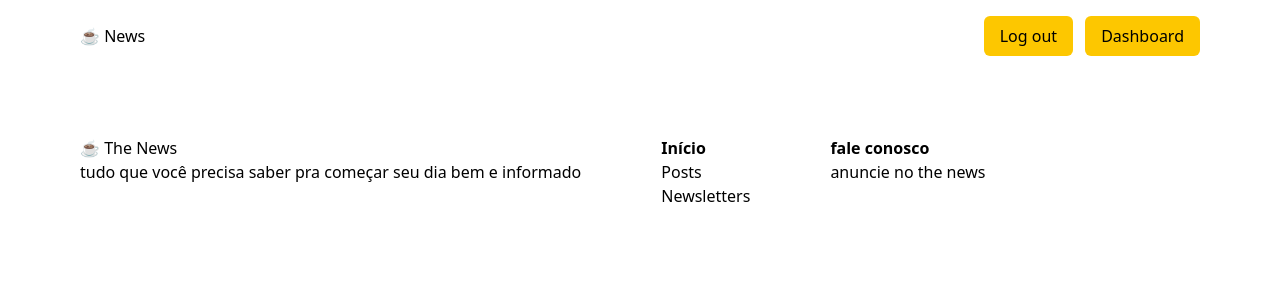
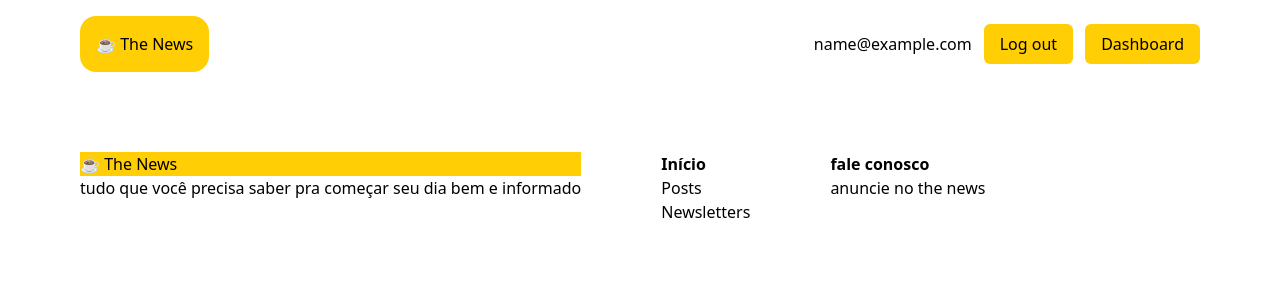
Before and after one commit to AndreiFlau/Waffles-NewsCase-Frontend, a React (Vite) app: page / in a window 1280 px wide. Shown: the top 300 px of the page. Built offline with nearby package versions, Linux system fonts and the light colour scheme; no server answers; sample sign-in values are in the browser's storage.

Commit message:
improve the user component

```diff
--- a/src/components/Footer.tsx
+++ b/src/components/Footer.tsx
@@ -3,17 +3,17 @@ function Footer() {
     <footer className="mt-20">
       <div className="flex gap-20">
         <div>
-          <h1 className="text-black">☕ The News</h1>
+          <h1 className="text-black bg-[#FFCE04]">☕ The News</h1>
           <p>tudo que você precisa saber pra começar seu dia bem e informado</p>
         </div>
         <div className="flex flex-col">
           <h3 className="font-bold">Início</h3>
-          <a href="">Posts</a>
-          <a href="">Newsletters</a>
+          <a>Posts</a>
+          <a>Newsletters</a>
         </div>
         <div className="flex flex-col">
           <h3 className="font-bold">fale conosco</h3>
-          <a href="">anuncie no the news</a>
+          <a>anuncie no the news</a>
         </div>
       </div>
     </footer>
--- a/src/components/Header.tsx
+++ b/src/components/Header.tsx
@@ -28,11 +28,12 @@ function Header() {
   return (
     <header>
       <div className="flex items-center">
-        <div className="text-black-500">
-          <h1>☕ News</h1>
+        <div className="text-black-500 bg-[#FFCE04] rounded-2xl p-4">
+          <h1>☕ The News</h1>
         </div>
         {user && (
-          <div className="ml-auto gap-3 flex">
+          <div className="ml-auto gap-3 flex items-center">
+            <h3>{user.email}</h3>
             <Button onClick={logoutFunc}>Log out</Button>
             <Button onClick={handleClick}>{user.admin && !clicked ? "User" : "Dashboard"}</Button>
           </div>
--- a/src/components/Pages/User.tsx
+++ b/src/components/Pages/User.tsx
@@ -46,20 +46,46 @@ function User() {
   if (loading) {
     return (
       <section>
-        <h1>User</h1>
         <p>Loading...</p>
       </section>
     );
   }
 
   return (
-    <section>
-      <h1>User</h1>
-      <h1>{quote}</h1>
-      {newsletter.map((item) => {
-        return <div key={item.id}>{item.newsletterId}</div>;
-      })}
-      <h3>{streak?.currentStreak}</h3>
+    <section className="container mx-auto px-4 grid grid-cols-2 gap-10">
+      <div className="mt-4 mb-8 col-span-full">
+        <div className="bg-white p-6 rounded-lg shadow-lg">
+          <blockquote className="text-xl italic text-gray-800">{quote}</blockquote>
+        </div>
+      </div>
+
+      <div className="mb-8 row-start-2 h-full">
+        {loading ? (
+          <div className="p-6  bg-gray-50 flex items-center justify-center transition-all duration-300">
+            <p className="text-gray-500 animate-pulse">Loading...</p>
+          </div>
+        ) : (
+          <div className="space-y-2 p-4 bg-gray-50 rounded-lg">
+            <h2 className="text-2xl font-semibold text-gray-800 mb-4">Newsletters Lidas:</h2>
+            <div className="space-y-2">
+              {newsletter.map((item, index) => (
+                <div
+                  key={item.id}
+                  className="flex items-center justify-between p-3 bg-white rounded-lg shadow-sm hover:shadow-md transition-shadow duration-200"
+                >
+                  <span className="text-lg font-medium text-gray-600 w-12">{index + 1}</span>
+                  <span className="text-gray-700 flex-1">{item.newsletterId}</span>
+                </div>
+              ))}
+            </div>
+          </div>
+        )}
+      </div>
+
+      <div className="max-w-md mx-auto p-6 bg-green-50 rounded-lg shadow-md text-center row-start-2 col-start-2">
+        <h3 className="text-2xl font-bold text-green-700">Você está em uma sequência de {streak?.currentStreak} dias!</h3>
+        <p className="text-sm text-green-600 mt-2">Continue assim, cada dia conta para alcançar seus objetivos!</p>
+      </div>
     </section>
   );
 }
--- a/src/components/sections/NewsletterStats.tsx
+++ b/src/components/sections/NewsletterStats.tsx
@@ -75,9 +75,9 @@ function NewsletterStats() {
             </thead>
             <tbody>
               {stats.map((stat) => (
-                <tr key={stat.newsletterId} className="border-t border-gray-200 hover:bg-gray-50">
-                  <td className="px-6 py-3 text-sm text-gray-800">{stat.newsletterId}</td>
-                  <td className="px-6 py-3 text-sm text-gray-800">{stat.timesOpened}</td>
+                <tr key={stat.newsletterId} className="border-t border-gray-200 hover:shadow-md transition-shadow duration-200">
+                  <td className="px-6 py-3 text-sm text-gray-800 ">{stat.newsletterId}</td>
+                  <td className="px-6 py-3 text-sm text-gray-800 ">{stat.timesOpened}</td>
                 </tr>
               ))}
             </tbody>
--- a/src/components/sections/NewsletterStatsByDate.tsx
+++ b/src/components/sections/NewsletterStatsByDate.tsx
@@ -86,7 +86,7 @@ function NewsletterStatsByDate() {
         ) : stats.length > 0 ? (
           <table className="min-w-full bg-white shadow-md rounded-lg overflow-hidden">
             <thead>
-              <tr className="bg-gray-100 text-left">
+              <tr className="bg-gray-100 text-left ">
                 <th className="px-6 py-3 text-sm font-medium text-gray-600">Data</th>
                 <th className="px-6 py-3 text-sm font-medium text-gray-600">Total de Aberturas</th>
               </tr>
@@ -100,7 +100,7 @@ function NewsletterStatsByDate() {
                 });
 
                 return (
-                  <tr key={stat.day} className="border-t border-gray-200 hover:bg-gray-50">
+                  <tr key={stat.day} className="border-t border-gray-200 hover:shadow-md transition-shadow duration-200 ">
                     <td className="px-6 py-3 text-sm text-gray-800">{date}</td>
                     <td className="px-6 py-3 text-sm text-gray-800">{stat.timesOpened}</td>
                   </tr>
--- a/src/components/ui/button.tsx
+++ b/src/components/ui/button.tsx
@@ -9,13 +9,13 @@ function Button({
     "inline-flex items-center justify-center rounded-md font-medium transition-colors focus-visible:outline-none focus-visible:ring-2 focus-visible:ring-offset-2 disabled:pointer-events-none disabled:opacity-50";
 
   const variants = {
-    primary: "bg-yellow-400 text-black hover:bg-yellow-500 focus-visible:ring-yellow-300 h-10 px-4 text-base cursor-pointer",
+    primary: "bg-[#FFCE04] text-black hover:bg-yellow-500 focus-visible:ring-yellow-300 h-10 px-4 text-base cursor-pointer",
     disabled:
-      "bg-yellow-400 text-black hover:bg-yellow-500 focus-visible:ring-yellow-300 h-10 px-4 text-base cursor-not-allowed opacity-50",
+      "bg-[#FFCE04] text-black hover:bg-yellow-500 focus-visible:ring-yellow-300 h-10 px-4 text-base cursor-not-allowed opacity-50",
   };
 
   return (
-    <button className={`${baseStyles} ${variants[variant]}`} {...props}>
+    <button className={`${baseStyles}  ${variants[variant]}`} {...props}>
       {children}
     </button>
   );
```
